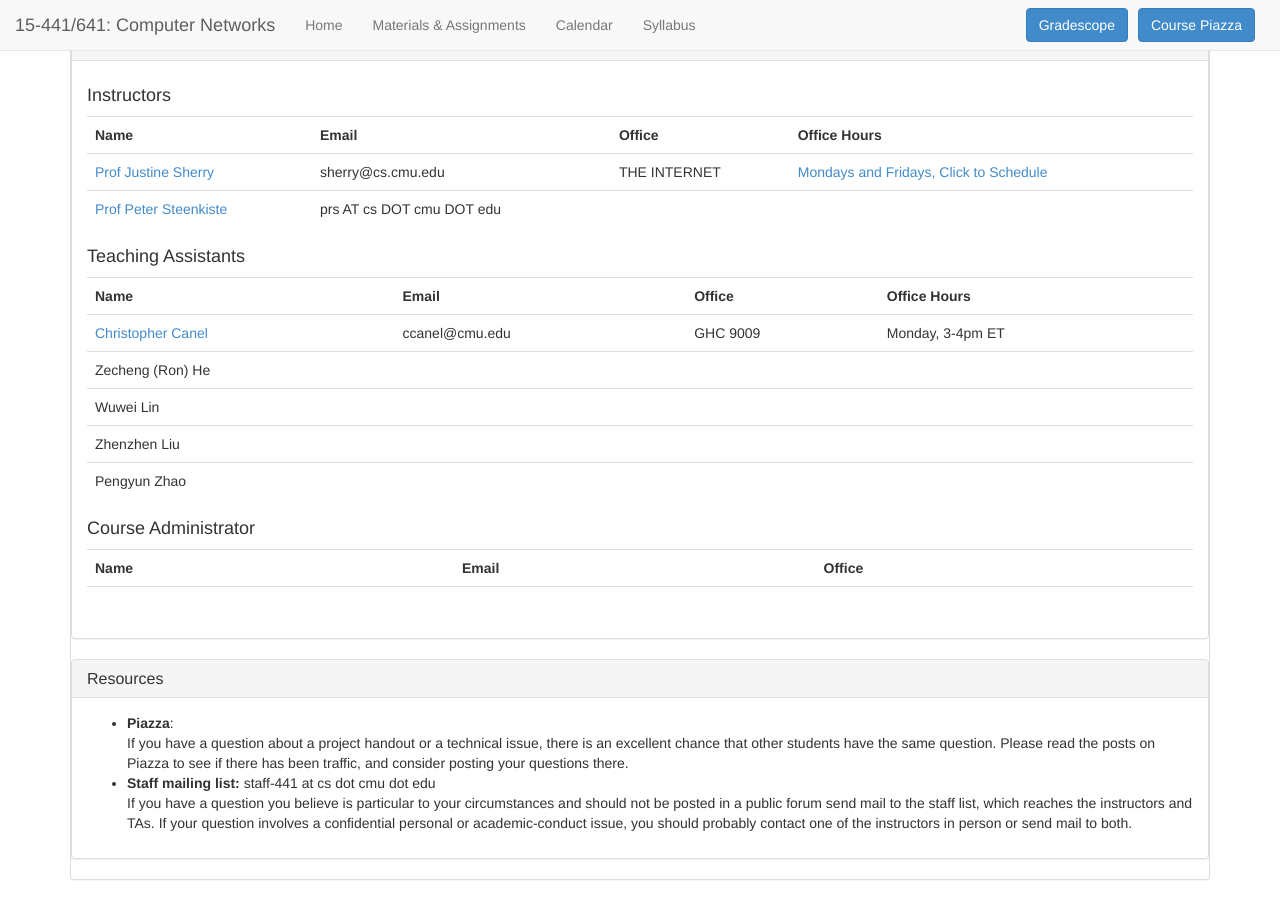
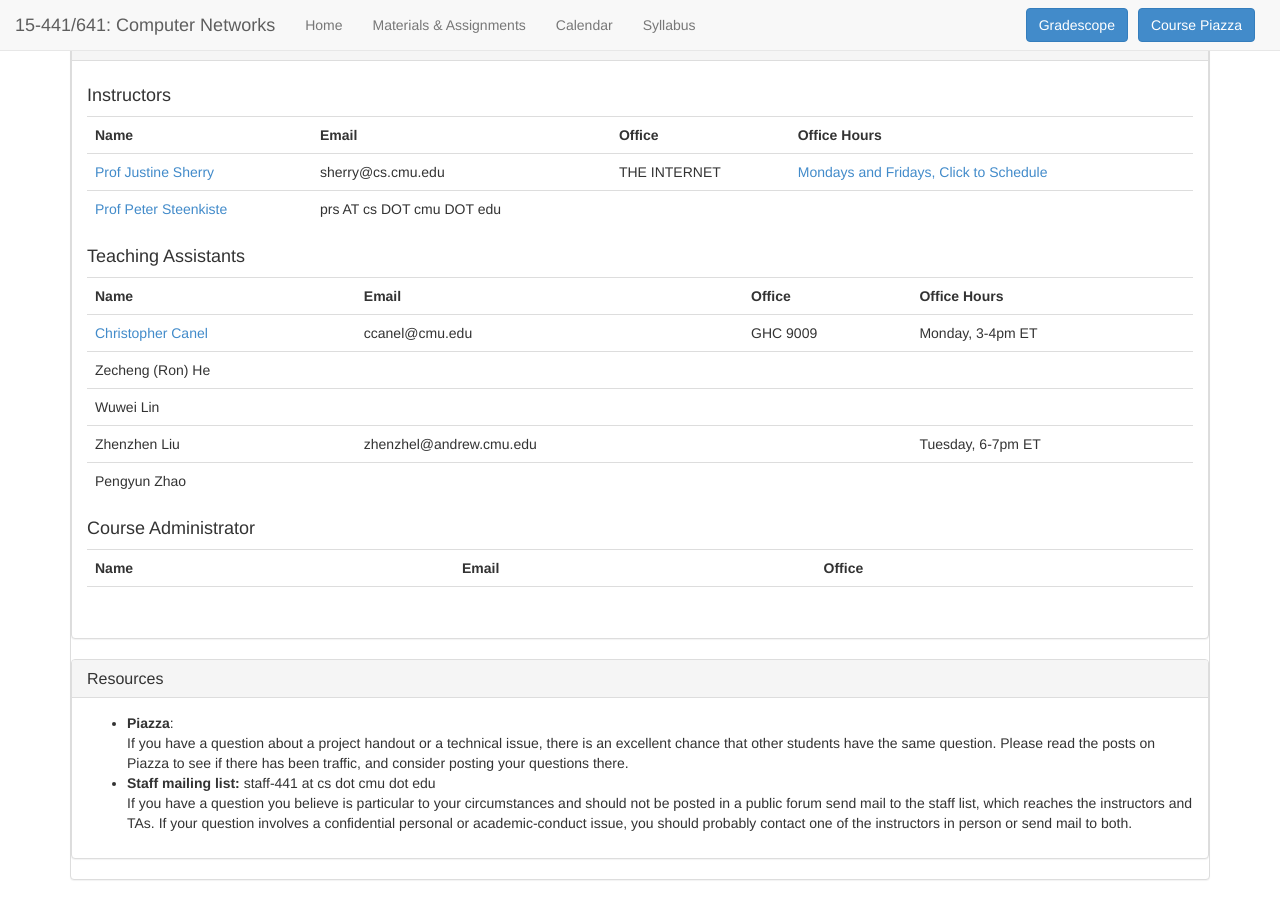
Before and after one commit to computer-networks/fa21, a Jekyll site: the page built from index.html, in a window 1280 px wide and 900 px high, scrolled down 528 px. Built offline with Jekyll 4.4.1, drawn with Linux system fonts in a browser that asks for light colours.

Commit message:
Added Zhenzhen's email and office hours

```diff
--- a/index.html
+++ b/index.html
@@ -107,9 +107,9 @@
     </tr>
      <tr>
       <td>Zhenzhen Liu</td>
+      <td><span class="email">zhenzhel@andrew.cmu.edu</span></td>
       <td></td>
-      <td></td>
-      <td></td>
+      <td>Tuesday, 6-7pm ET</td>
      </tr>
      <tr>
       <td>Pengyun Zhao</td>
```
